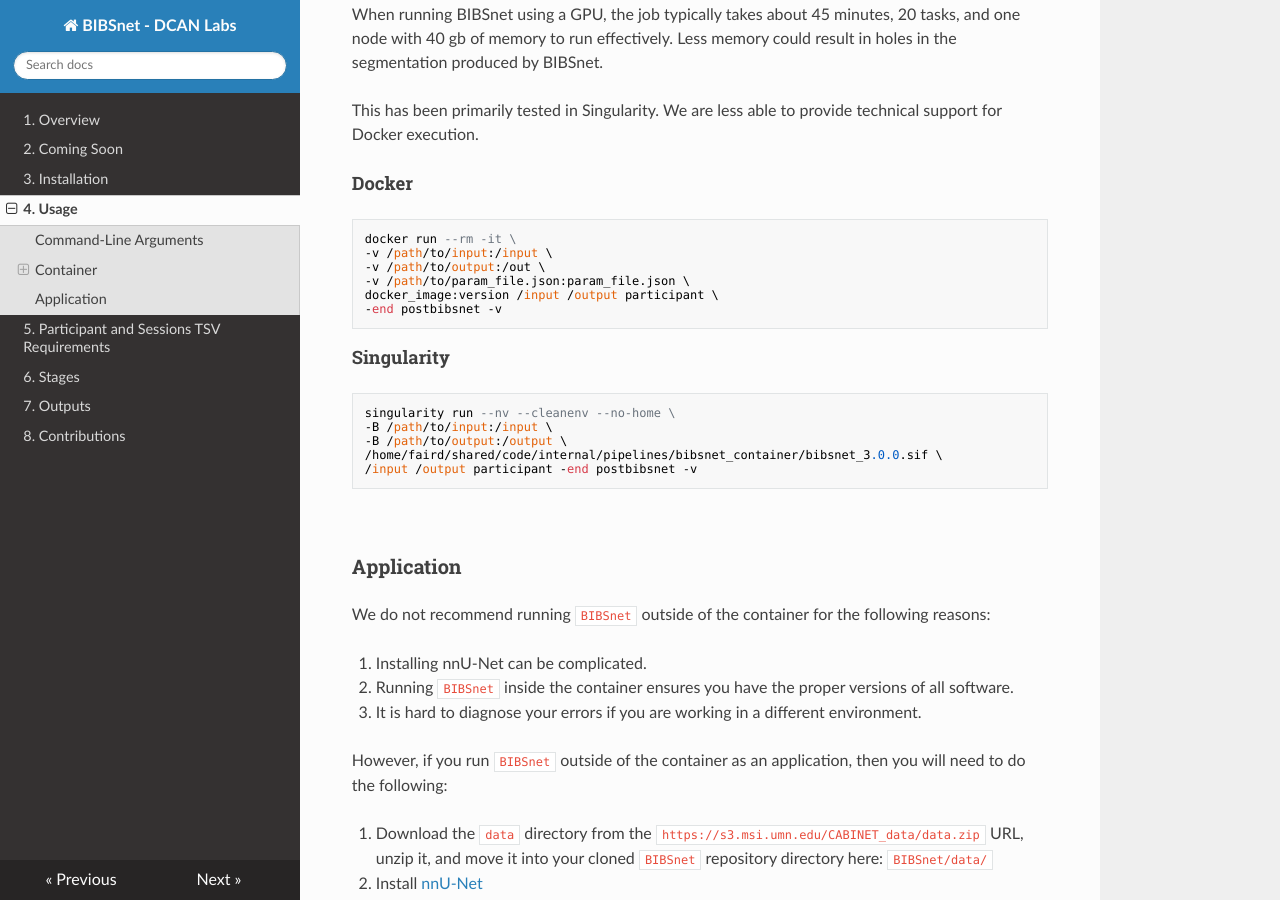
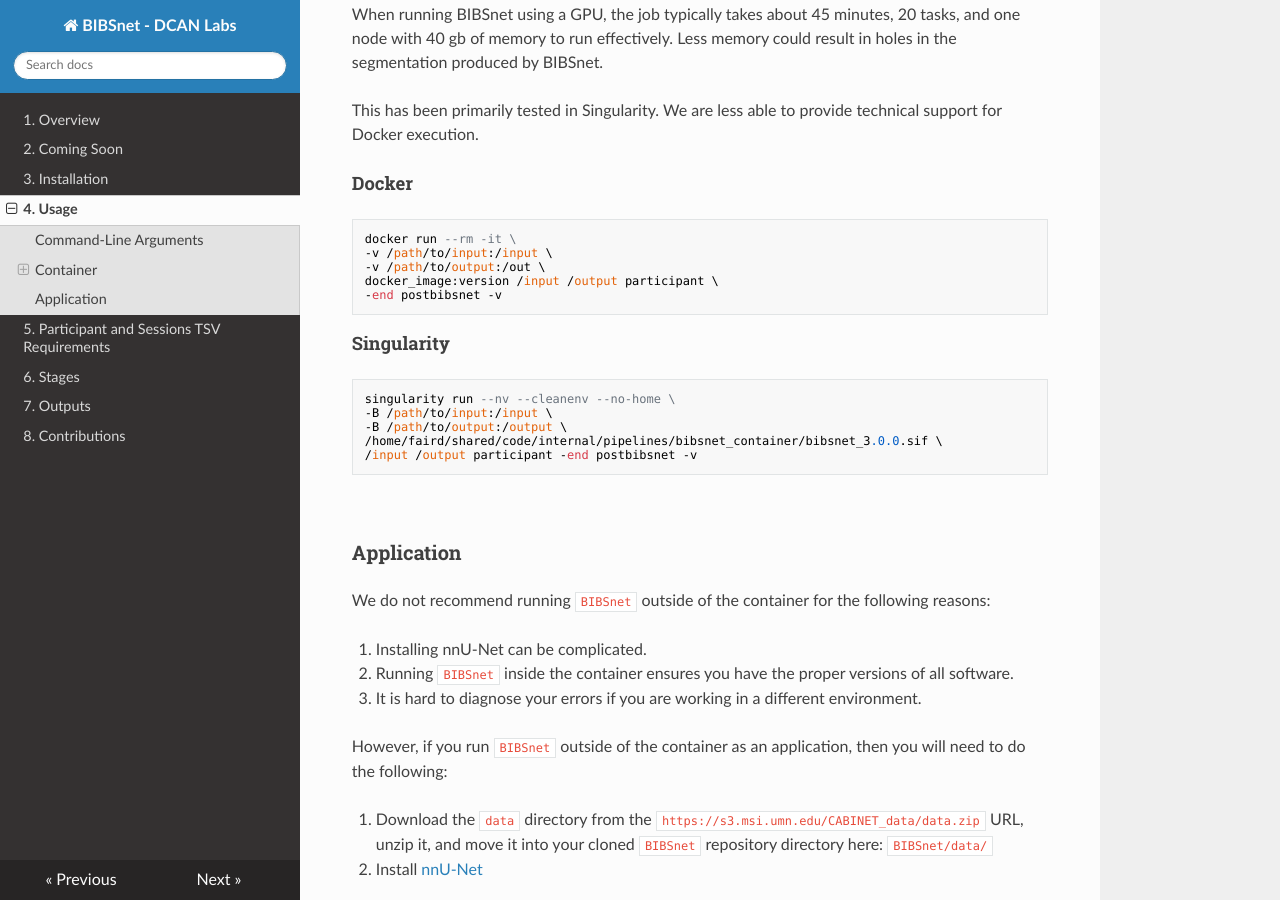
Before and after one commit to DCAN-Labs/BIBSnet, an MkDocs documentation site: the page built from docs/usage.md, in a window 1280 px wide and 900 px high, scrolled down 1632 px. Built offline with MkDocs 1.6.1, drawn with Linux system fonts in a browser that asks for light colours; nearby versions of some CDN libraries.

Commit message:
removed binds to param json

```diff
--- a/docs/usage.md
+++ b/docs/usage.md
@@ -107,7 +107,6 @@
     docker run --rm -it \
     -v /path/to/input:/input \
     -v /path/to/output:/out \
-    -v /path/to/param_file.json:param_file.json \
     docker_image:version /input /output participant \
     -end postbibsnet -v
 
```
